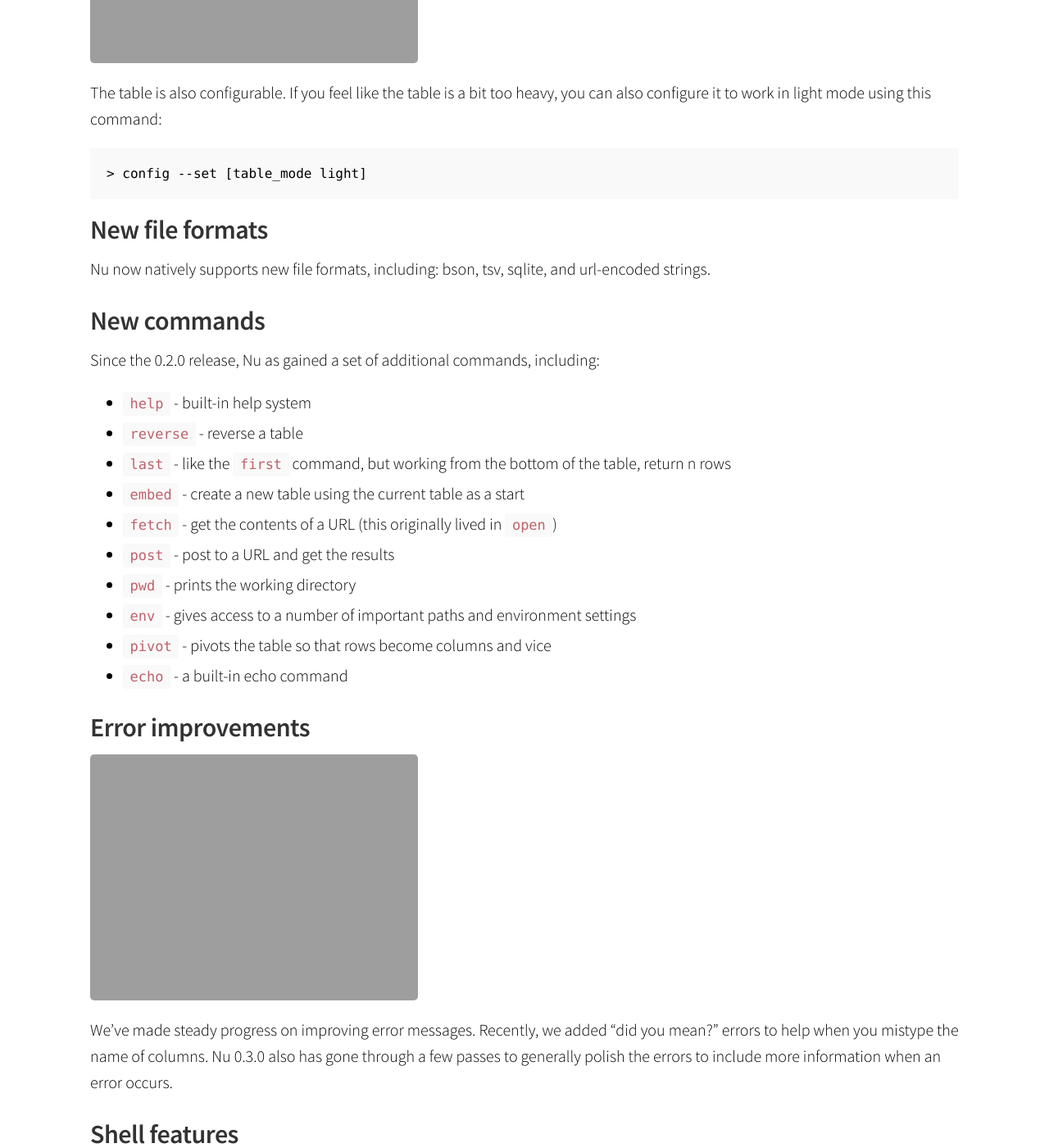
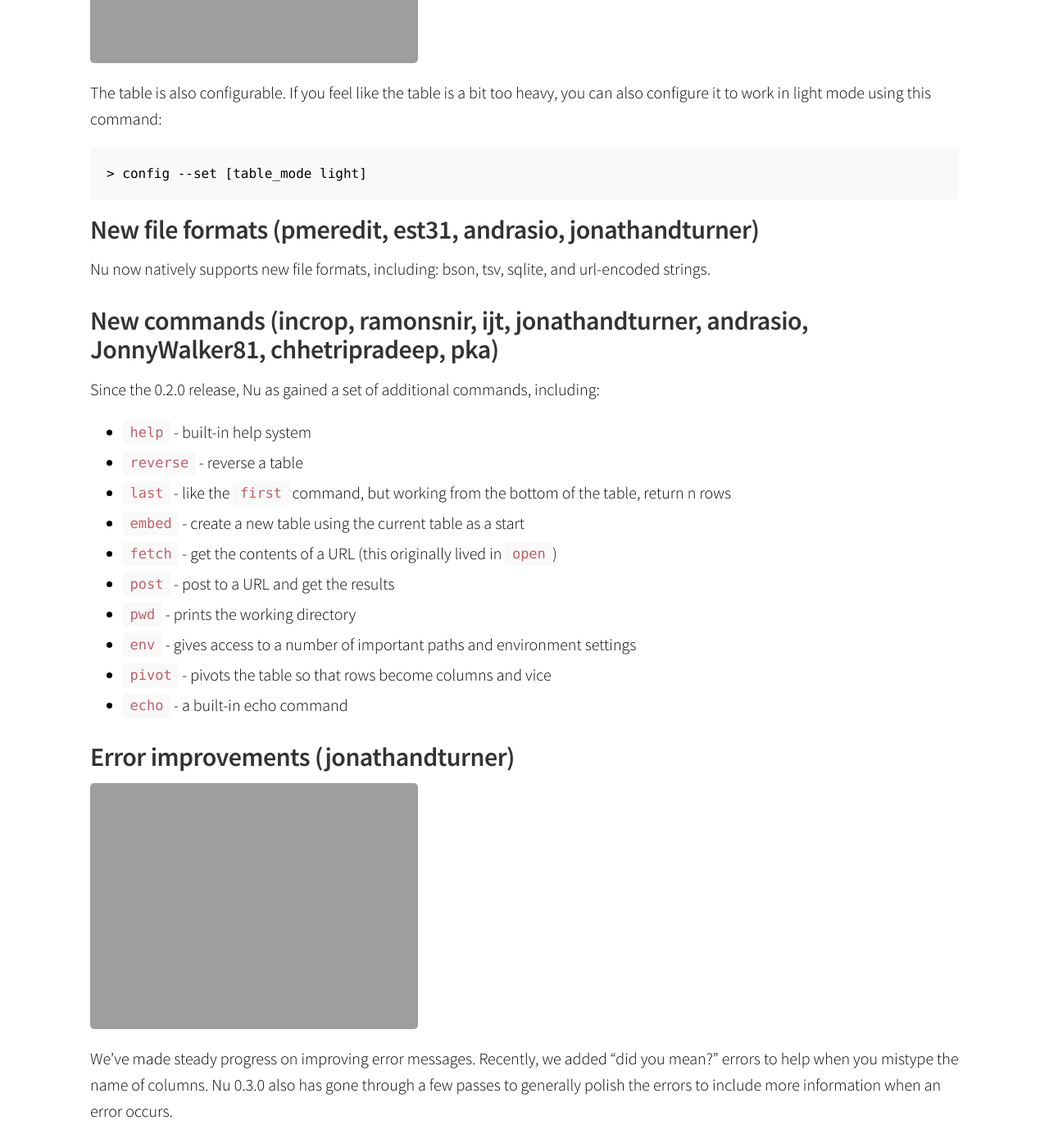
Before and after one commit to sophiajt/jntrnr.github.io, a Jekyll site: the page built from _posts/2019-09-24-nushell_0_3_0.md, in a window 1280 px wide and 1400 px high, scrolled down 1309 px. Shown: the whole window at 82% size. Built offline with Jekyll 4.4.1, drawn with Linux system fonts in a browser that asks for light colours; some of the changed text lies outside the part shown.

Commit message:
Update 2019-09-24-nushell_0_3_0.md

````diff
--- a/_posts/2019-09-24-nushell_0_3_0.md
+++ b/_posts/2019-09-24-nushell_0_3_0.md
@@ -12,7 +12,7 @@ Nu 0.3.0 is available as [pre-built binaries](https://github.com/nushell/nushell
 
 # What's new
 
-## New table design
+## New table design (Porges, jonathandturner)
 
 ![Table with utf8 box drawing](http://jonathanturner.org/images/utf8_table.png)
 
@@ -26,11 +26,11 @@ The table is also configurable. If you feel like the table is a bit too heavy, y
 > config --set [table_mode light]
 ```
 
-## New file formats
+## New file formats (pmeredit, est31, andrasio, jonathandturner)
 
 Nu now natively supports new file formats, including: bson, tsv, sqlite, and url-encoded strings.
 
-## New commands
+## New commands (incrop, ramonsnir, ijt, jonathandturner, andrasio, JonnyWalker81, chhetripradeep, pka)
 
 Since the 0.2.0 release, Nu as gained a set of additional commands, including:
 * `help` - built-in help system
@@ -44,25 +44,25 @@ Since the 0.2.0 release, Nu as gained a set of additional commands, including:
 * `pivot` - pivots the table so that rows become columns and vice
 * `echo` - a built-in echo command
 
-## Error improvements
+## Error improvements (jonathandturner)
 
 ![Improve error messages](http://jonathanturner.org/images/did_you_mean.png)
 
 We've made steady progress on improving error messages. Recently, we added "did you mean?" errors to help when you mistype the name of columns. Nu 0.3.0 also has gone through a few passes to generally polish the errors to include more information when an error occurs.
 
-## Shell features
+## Shell features (pka, wycats, twe4ked, andrasio, iamcodemaker)
 
 Nu now supports `~` to refer to your home directory as part of a path.  You can also use `cd -` to return to a previous directory you were working in.
 
 The shell itself also got a few updates. You can now enable 'vi' mode, if you'd prefer vi-like bindings (by running `config --set [edit_mode vi]`). On non-Windows platforms, you can also use Ctrl-R to enable Sublime-style history searching (we're hoping to enable Windows support for this soon).
 
-## Plugin improvements
+## Plugin improvements (jonathandturner, andrasio)
 
 Plugins have continued to mature, and it's now possible to use plugins to extend Nu with support for new file formats.
 
 We've also added documentation on how to [write Nu plugins in both Rust and Python](https://github.com/nushell/contributor-book/blob/master/en/plugins.md), with info on Ruby coming soon.
 
-## Docker support
+## Docker support (vsoch, DrSensor)
 
 If you're interested in using Nu and Docker together, be sure to check out the [new Docker support](https://github.com/nushell/nushell/blob/master/docs/docker.md).
 
````
